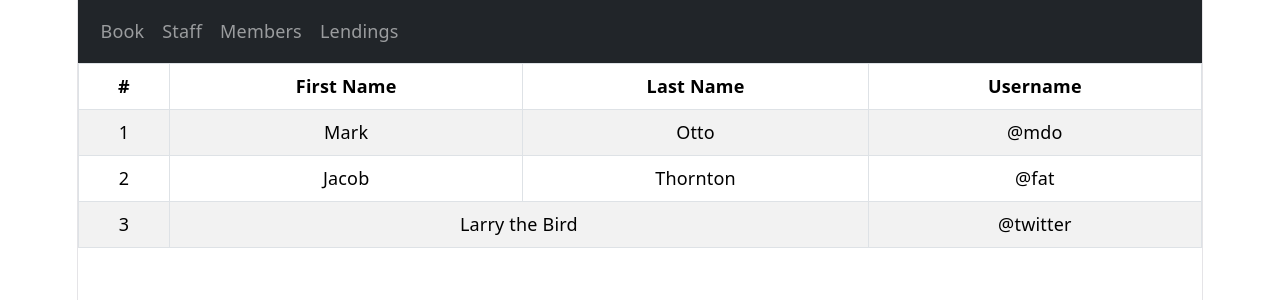
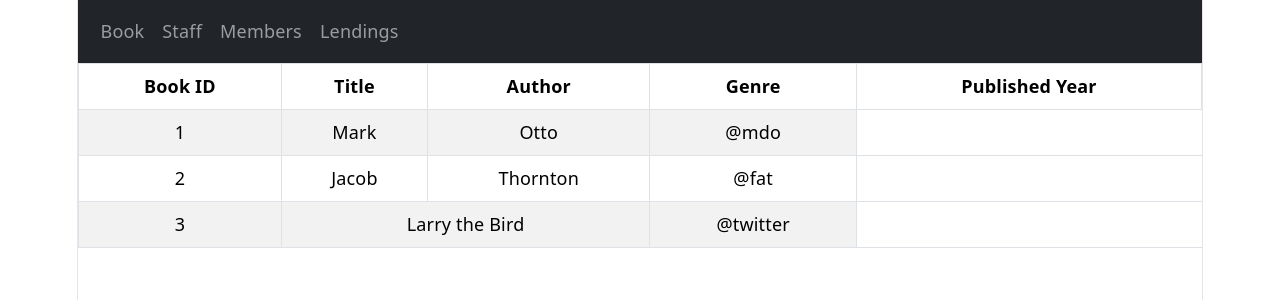
Before and after one commit to Ravindu200324511398/react-practice, a React (Vite) app: page / in a window 1280 px wide. Shown: the top 300 px of the page. Built offline with nearby package versions, Linux system fonts and the light colour scheme.

Commit message:
Add headings using array

```diff
--- a/src/Components/BookConsole.tsx
+++ b/src/Components/BookConsole.tsx
@@ -1,15 +1,22 @@
 import Table from 'react-bootstrap/Table';
 
 export function BookConsole(){
+const tHeads:string[] = [
+    "Book ID", "Title", "Author", "Genre", "Published Year"
+];
+
     return (
         <>
         <Table striped bordered hover>
       <thead>
         <tr>
-          <th>#</th>
+          {/* <th>#</th>
           <th>First Name</th>
           <th>Last Name</th>
-          <th>Username</th>
+          <th>Username</th> */}
+          {tHeads.map((head) => (
+            <th>{head}</th>
+          ))}
         </tr>
       </thead>
       <tbody>
```
